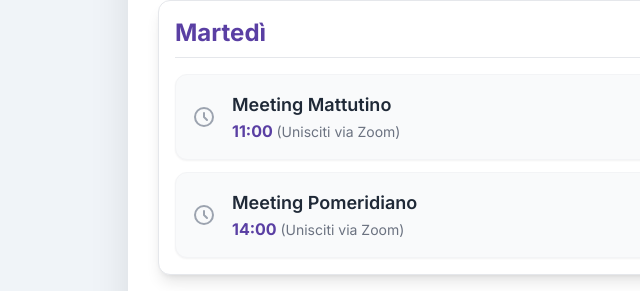
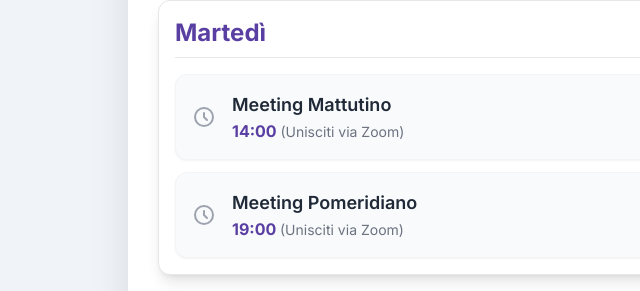
Before and after one commit to Marc-Industries/Poodl-Call, a plain HTML site: page schedule_ita.html in a window 1280 px wide. Shown: the part 419-710 px from the top of the page, 112-752 px from the left. Drawn offline with nearby package versions, Linux system fonts and the light colour scheme.

Commit message:
change hour

```diff
--- a/schedule_ita.html
+++ b/schedule_ita.html
@@ -128,8 +128,8 @@
     // Day: 0=Dom, 1=Lun, ..., 6=Sab
     const SCHEDULE = [
         // Martedì (2): 11:00 & 14:00
-        { day: 2, startHour: 11, startMinute: 0, link: "https://us06web.zoom.us/j/87025443241?pwd=zfbQ85grUb4JDmmZFSxu3wbSFpGuKN.1", description: "Meeting Mattutino" },
-        { day: 2, startHour: 14, startMinute: 0, link: "https://us06web.zoom.us/j/88431190609?pwd=0xYBcVRT3aMHkblFpKGvd617JJW7Av.1", description: "Meeting Pomeridiano" },
+        { day: 2, startHour: 14, startMinute: 0, link: "https://us06web.zoom.us/j/88431190609?pwd=0xYBcVRT3aMHkblFpKGvd617JJW7Av.1", description: "Meeting Mattutino" },
+        { day: 2, startHour: 19, startMinute: 0, link: "https://us06web.zoom.us/j/83251838167?pwd=1WBY1Oa5H0YXMeP6oledJ9BnJGLkAx.1", description: "Meeting Pomeridiano" },
 
         // Mercoledì (3): 14:00 & 20:00
         { day: 3, startHour: 14, startMinute: 0, link: "https://us06web.zoom.us/j/89155346246?pwd=iTXDLkkjbLtX46GpMP26vv0MlQfP2x.1", description: "Meeting Pomeridiano" },
```
